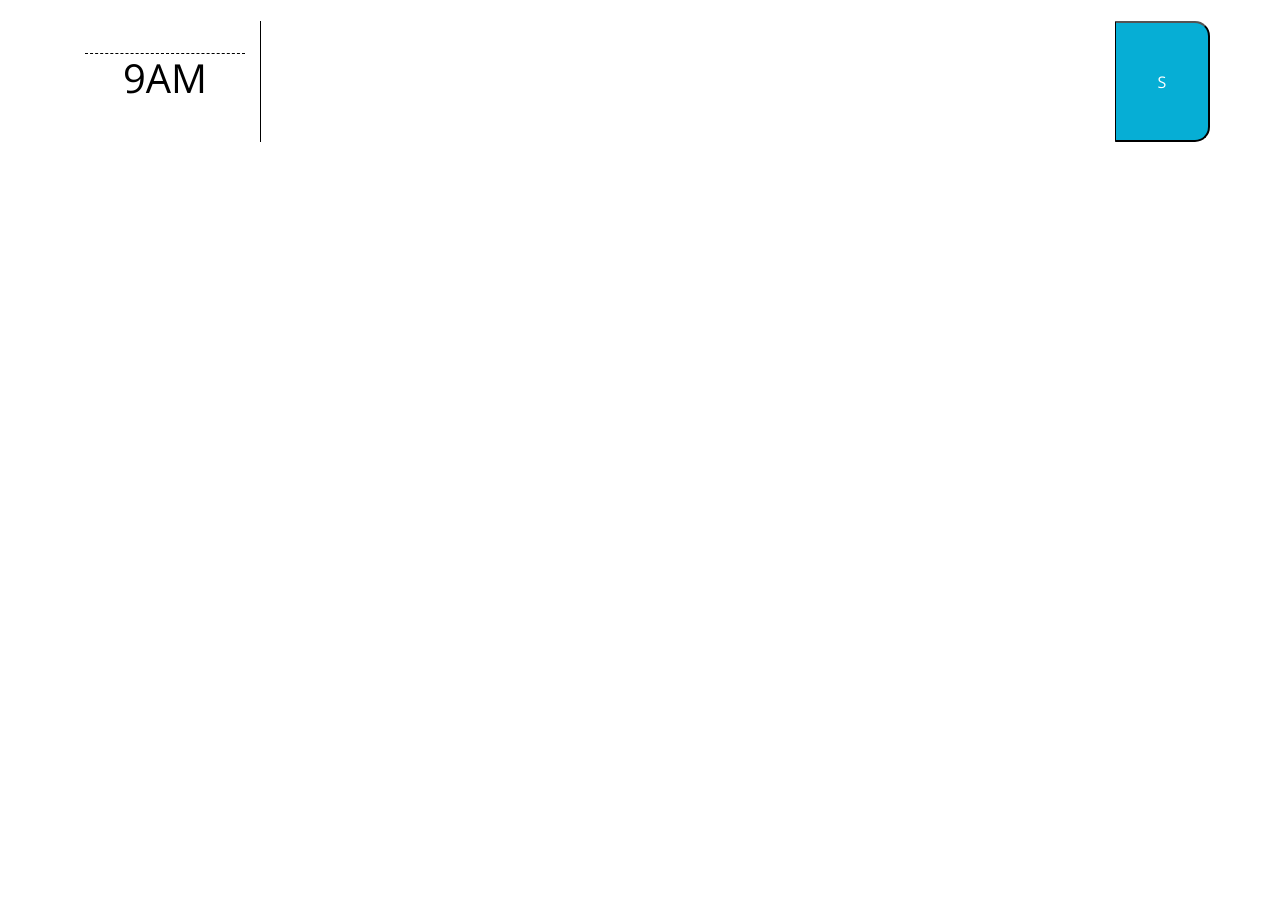
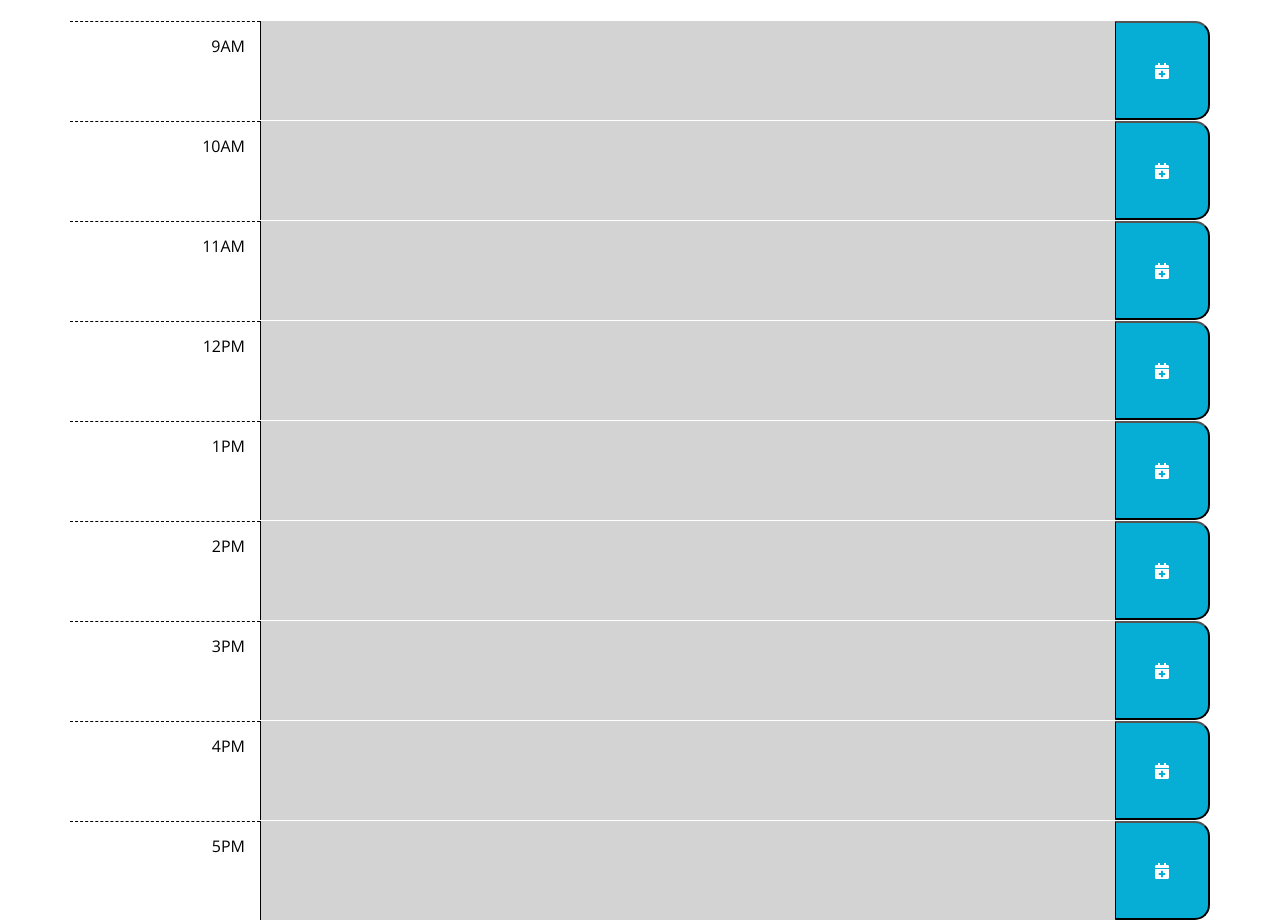
Before and after one commit to mbahl1670/ch5-workDayScheduler-mjb, a plain HTML site: page index.html in a window 1280 px wide. Shown: the part 280-1200 px from the top of the page. Before the commit the page ends 800 px from the top, so only its background shows below. Drawn offline with nearby package versions, Linux system fonts and the light colour scheme.

Commit message:
time blocks created/ html&css classes created

```diff
--- a/index.html
+++ b/index.html
@@ -30,15 +30,79 @@
     </header>
     <div class="container">
       <!-- Timeblocks go here -->
-      <div class="time-block row" hour = 9>
-        <div class="col-2">
-          <h1 class="hour">9AM</h1>
+      <div class="row time-block" hour = 9A>
+        <div class="col-2 hour">
+          9AM
         </div>
+        <textarea class="col-9 past"></textarea>
+        <button type="click" class="saveBtn col-1"><i class="fas fa-calendar-plus"></i></i></button>
+      </div>
 
-        <textarea class="col-9" hour = 9></textarea>
+      <div class="row time-block" hour = 10A>
+        <div class="col-2 hour">
+          10AM
+        </div>
+        <textarea class="col-9 past"></textarea>
+        <button type="click" class="saveBtn col-1"><i class="fas fa-calendar-plus"></i></i></button>
+      </div>
 
-        <button type="click" class="saveBtn col-1">S</button>
+      <div class="row time-block" hour = 11A>
+        <div class="col-2 hour">
+          11AM
+        </div>
+        <textarea class="col-9 past"></textarea>
+        <button type="click" class="saveBtn col-1"><i class="fas fa-calendar-plus"></i></i></button>
       </div>
+
+      <div class="row time-block" hour = 12P>
+        <div class="col-2 hour">
+          12PM
+        </div>
+        <textarea class="col-9 past"></textarea>
+        <button type="click" class="saveBtn col-1"><i class="fas fa-calendar-plus"></i></i></button>
+      </div>
+
+      <div class="row time-block" hour = 1P>
+        <div class="col-2 hour">
+          1PM
+        </div>
+        <textarea class="col-9 past"></textarea>
+        <button type="click" class="saveBtn col-1"><i class="fas fa-calendar-plus"></i></i></button>
+      </div>
+
+      <div class="row time-block" hour = 2P>
+        <div class="col-2 hour">
+          2PM
+        </div>
+        <textarea class="col-9 past"></textarea>
+        <button type="click" class="saveBtn col-1"><i class="fas fa-calendar-plus"></i></i></button>
+      </div>
+
+      <div class="row time-block" hour = 3P>
+        <div class="col-2 hour">
+          3PM
+        </div>
+        <textarea class="col-9 past"></textarea>
+        <button type="click" class="saveBtn col-1"><i class="fas fa-calendar-plus"></i></i></button>
+      </div>
+
+      <div class="row time-block" hour = 4P>
+        <div class="col-2 hour">
+          4PM
+        </div>
+        <textarea class="col-9 past"></textarea>
+        <button type="click" class="saveBtn col-1"><i class="fas fa-calendar-plus"></i></i></button>
+      </div>
+
+      <div class="row time-block" hour = 5P>
+        <div class="col-2 hour">
+          5PM
+        </div>
+        <textarea class="col-9 past"></textarea>
+        <button type="click" class="saveBtn col-1"><i class="fas fa-calendar-plus"></i></i></button>
+      </div>
+
+
     </div>
 
     <script src="https://code.jquery.com/jquery-3.4.1.min.js"></script>
--- a/style.css
+++ b/style.css
@@ -32,7 +32,7 @@ textarea{
 
 .row {
   white-space: pre-wrap;
-  height: 80px;
+  height: 100px; /* was originally set at 80 */
   border-top: 1px solid white;;
 }
 
@@ -40,6 +40,7 @@ textarea{
   background-color: #ffffff;
   color: #000000;
   border-top: 1px dashed #000000;
+  text-align: right;
 }
 
 .past {
```
